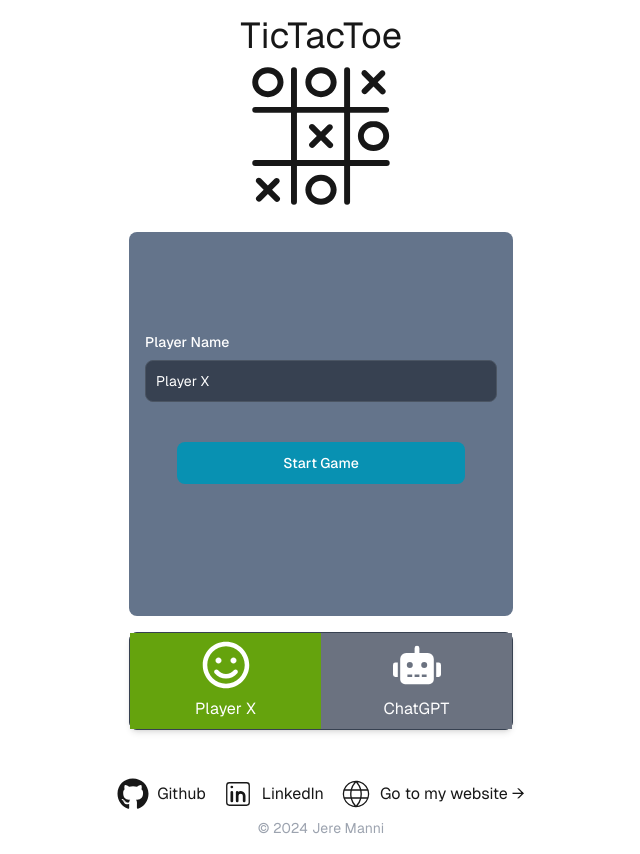
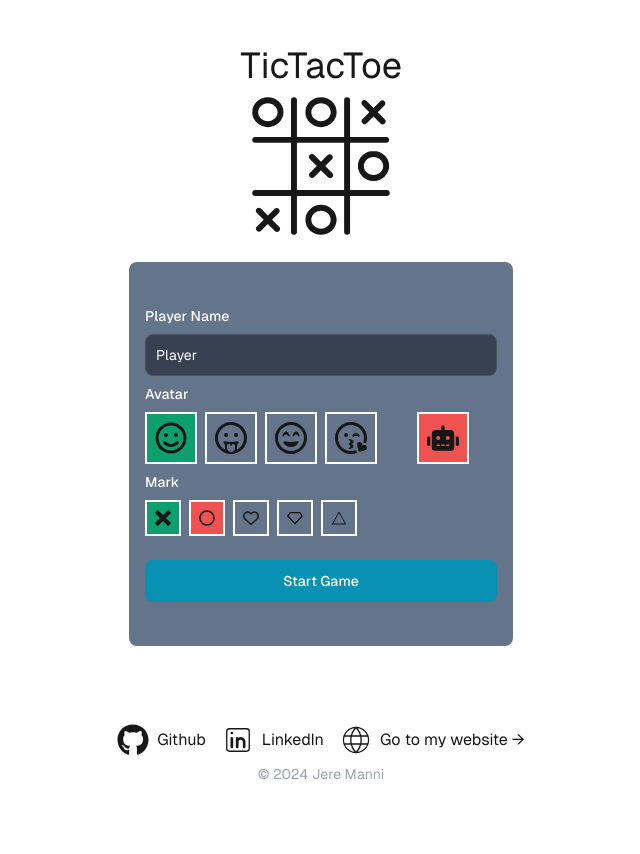
Before and after one commit to Jefishub/tictactoe, a Next.js app: page / in a window 1280 px wide. Both pictures are taken after a click on the button "Play". Shown: the whole page, without its empty margins (319-959 px from the left). After the commit the page ends 800 px from the top, so only its background shows below. Built offline with nearby package versions, Linux system fonts and the light colour scheme.

Commit message:
added player context

```diff
--- a/app/GameContext.tsx
+++ b/app/GameContext.tsx
@@ -13,7 +13,7 @@ const STARTING_STATUS: GameStateType = {
     winner: null,
     status: 'initial',
     playerName1: "Player X",
-    playerName2: "ChatGPT",
+    playerName2: "ChatGPT-3.5",
     difficulty: 'easy'
 }
 
@@ -41,7 +41,7 @@ export type MainContextType = {
     playAgain: () => void
     resetGame: () => void,
     changeStatus: (status: GameStatus) => void
-    startGame: (settings: Partial<GameStateType>) => void
+    startGame: () => void
     messages: Message[]
     status: AssistantStatus
 };
@@ -95,9 +95,9 @@ export const GameProvider = ({ children }: { children: ReactNode }) => {
         setGameState({ ...gameState, status: status })
     }
 
-    const startGame = (settings: Partial<GameStateType>) => {
+    const startGame = () => {
         setGameState(
-            { ...gameState, ...settings, board: EMPTY_BOARD, status: 'game', currentPlayer: 1 }
+            { ...gameState, board: EMPTY_BOARD, status: 'game', currentPlayer: 1 }
         )
     }
 
--- /dev/null
+++ b/app/PlayerContext.tsx
@@ -0,0 +1,72 @@
+'use client';
+
+import React, { createContext, useState, ReactNode, useEffect } from 'react';
+import { FaRobot } from "react-icons/fa";
+import { FaRegSmile } from "react-icons/fa";
+import { IconType } from 'react-icons';
+import { ImCross } from "react-icons/im";
+import { FaRegCircle } from "react-icons/fa";
+
+const PLAYER: PlayerType = {
+    name: "Player X",
+    Avatar: FaRegSmile,
+    Mark: ImCross
+}
+
+const COMPUTER: PlayerType = {
+    name: "ChatGPT-3.5",
+    Avatar: FaRobot,
+    Mark: FaRegCircle,
+}
+
+// Define the context type
+export type PlayerType = {
+    name: string;
+    Avatar: IconType;
+    Mark: IconType;
+};
+
+// Define the context type
+export type ComputerType = {
+    name: string;
+    Avatar: IconType;
+    Mark: IconType;
+};
+
+export type PlayersStateType = {
+    playerState: PlayerType
+    computerState: ComputerType
+    setPlayer: (player: PlayerType) => void
+    setComputer: (computer: ComputerType) => void
+}
+
+// Create the GameContext
+export const PlayerContext = createContext<PlayersStateType>({
+    playerState: PLAYER,
+    computerState: COMPUTER,
+    setPlayer: (player) => { },
+    setComputer: (computer) => { }
+
+});
+
+// GameProvider component to wrap the app
+export const PlayerProvider = ({ children }: { children: ReactNode }) => {
+    const [playerState, setPlayerState] = useState<PlayerType>(PLAYER);
+    const [computerState, setComputerState] = useState<ComputerType>(COMPUTER);
+
+    const setPlayer = (player: PlayerType) => {
+        console.log(player);
+
+        setPlayerState(player)
+    }
+
+    const setComputer = (computer: ComputerType) => {
+        setComputerState(computer)
+    }
+
+    return (
+        <PlayerContext.Provider value={{ playerState, computerState, setPlayer, setComputer }}>
+            {children}
+        </PlayerContext.Provider>
+    );
+};
--- a/app/components/Button/BasicButton.tsx
+++ /dev/null
@@ -1,7 +0,0 @@
-export const BasicButton = ({ text, className }: { text: string, className: string }) => {
-    return (
-        <button className={"ring-2 p-4 hover:bg-slate-500 rounded-lg " + className}>
-            {text}
-        </button>
-    )
-}
--- a/app/components/GameScreen.tsx
+++ b/app/components/GameScreen.tsx
@@ -24,10 +24,10 @@ export const GameScreen = () => {
                     {(gameState.status === 'game' || gameState.status === 'end') && <Board />}
                 </div>}
 
-            {gameState.status != 'initial' &&
+            {['game', 'end'].includes(gameState.status) &&
                 <Card className="w-full max-w-96" theme={{ root: { children: "flex h-full flex-col justify-center gap-4" } }}>
                     <div className="grid grid-cols-2 w-full h-24">
-                        <PlayerCard isPlayerTurn={gameState.currentPlayer === 1} playerName={gameState.playerName1} />
+                        <PlayerCard isPlayerTurn={gameState.currentPlayer === 1} />
                         <ComputerCard isPlayerTurn={gameState.currentPlayer === 2} playerName={gameState.playerName2} Avatar={FaRobot} />
                     </div>
                 </Card>}
--- a/app/components/PlayerCard.tsx
+++ b/app/components/PlayerCard.tsx
@@ -2,28 +2,30 @@
 
 import { useContext } from "react"
 import { GameContext } from "../GameContext"
-import { FaRegSmile, FaRegGrinStars, FaRegFrown } from "react-icons/fa";
+import { FaRegGrinStars, FaRegFrown } from "react-icons/fa";
+import { PlayerContext } from "../PlayerContext";
 
-const PlayerCard = ({ isPlayerTurn, playerName }: { isPlayerTurn: boolean, playerName: string }) => {
+const PlayerCard = ({ isPlayerTurn }: { isPlayerTurn: boolean }) => {
     const { gameState } = useContext(GameContext)
+    const { playerState  } = useContext(PlayerContext)
 
     const bgColor = () => {
-        if (gameState.winner === gameState.playerName1) return "bg-lime-600"
-        if (gameState.winner === gameState.playerName2) return "bg-red-600"
+        if (gameState.winner === "1") return "bg-lime-600"
+        if (gameState.winner === "2") return "bg-red-600"
         if (isPlayerTurn) return "bg-lime-600"
         return "bg-gray-500"
     }
 
     const Avatar = () => {
-        if (gameState.winner === gameState.playerName1) return <FaRegGrinStars className={`size-12`} />
-        if (gameState.winner === gameState.playerName2) return <FaRegFrown className={`size-12`} />
-        return <FaRegSmile className={`size-12`} />
+        if (gameState.winner === "1") return <FaRegGrinStars className={`size-12`} />
+        if (gameState.winner === "2") return <FaRegFrown className={`size-12`} />
+        return <playerState.Avatar className={`size-12`} />
     }
 
     return (
         <div className={`flex justify-center items-center flex-col text-white gap-2 ${bgColor()}`}>
             {<Avatar />}
-            <div>{playerName}</div>
+            <div>{playerState.name}</div>
         </div>
     )
 }
--- a/app/components/Settings.tsx
+++ b/app/components/Settings.tsx
@@ -1,28 +1,63 @@
 import { FormEvent, useContext, useState } from "react"
 import { Button, Label, TextInput } from "flowbite-react"
-import {  GameContext } from "../GameContext"
+import { GameContext } from "../GameContext"
+import { FaRegSmile } from "react-icons/fa";
+import { FaRegFaceGrinTongue, FaRegFaceGrinBeam, FaRegFaceKissWinkHeart, FaRegHeart } from "react-icons/fa6";
+import { ImCross } from "react-icons/im";
+import { FaRegCircle } from "react-icons/fa";
+import { RiVipDiamondLine } from "react-icons/ri";
+import { IoTriangleOutline } from "react-icons/io5";
+import { FaRobot } from "react-icons/fa";
+import { PlayerContext } from "../PlayerContext";
 
 export const SettingsForm = () => {
     const { startGame } = useContext(GameContext)
-    const [name, setName] = useState("Player X")
-    /* const [difficulty, setDifficulty] = useState<Difficulty>("easy") */
+    const { setComputer, setPlayer, computerState } = useContext(PlayerContext)
+    const [playerName, setPlayerName] = useState("Player")
+    const [avatar, setAvatar] = useState<number>(0)
+    const [mark, setMark] = useState<number>(0)
+    const [mark2, setMark2] = useState<number>(1)
 
     const submitForm = (e: FormEvent) => {
         e.preventDefault()
-        startGame({ playerName1: name })
+        setPlayer({ name: playerName, Avatar: avatarList[avatar], Mark: markList[mark] })
+        setComputer({ ...computerState, Mark: markList[mark2] })
+        startGame()
+    }
+
+    const markToggle = (index: number) => {
+        if (index === 0) {
+            setMark2(1)
+        } else if (index === 1) {
+            setMark2(0)
+        }
+        setMark(index)
     }
 
     return (
         <form className="flex flex-col flex-grow w-full gap-2 p-4" onSubmit={(e) => submitForm(e)}>
             <Label htmlFor="email1" value="Player Name" />
-            <TextInput id="name" name="name" value={name} required onChange={(e) => setName(e.target.value)}/>
-            {/* <Label htmlFor="email1" value="Difficulty" />
-            <Select id="difficulty" name="difficulty" required onChange={(e) => setDifficulty(e.target.value as Difficulty)}>
-                <option value={'easy'}>Easy</option>
-                <option value={'medium'}>Medium</option>
-                <option value={'hard'}>Hard</option>
-            </Select> */}
-            <Button type="submit" className="m-8">Start Game</Button>
+            <TextInput id="name" name="name" value={playerName} required onChange={(e) => setPlayerName(e.target.value)} />
+            <Label htmlFor="avatar" value="Avatar" />
+            <div className="flex flex-row flex-wrap gap-2" id="avatar">
+                {avatarList.map((Avatar, i) => {
+                    return <div key={i} className={`border-2 border-white p-2 ${avatar === i && "bg-green-500"}`} onClick={() => setAvatar(i)}><Avatar className="size-8" /></div>
+                })}
+                <div className={`border-2 border-white p-2 bg-red-500 ml-8`} ><FaRobot className="size-8" /></div>
+            </div>
+            <Label htmlFor="mark" value="Mark" />
+            <div className="flex flex-row flex-wrap gap-2" id="mark">
+                {markList.map((Avatar, i) => {
+                    return <div key={i} className={`border-2 border-white p-2 ${mark === i && "bg-green-500"} ${mark2 === i && "bg-red-500"}`} onClick={() => markToggle(i)}><Avatar className="size-4" /></div>
+                })}
+            </div>
+            <Button type="submit" className="mt-4">Start Game</Button>
         </form>
     )
 }
+
+const avatarList = [
+    FaRegSmile, FaRegFaceGrinTongue, FaRegFaceGrinBeam, FaRegFaceKissWinkHeart
+]
+
+const markList = [ImCross, FaRegCircle, FaRegHeart, RiVipDiamondLine, IoTriangleOutline]
--- a/app/page.tsx
+++ b/app/page.tsx
@@ -2,6 +2,7 @@ import CustomFooter from "./components/Footer";
 import { GameScreen } from "./components/GameScreen";
 import { Header } from "./components/Header";
 import { GameProvider } from "./GameContext";
+import { PlayerProvider } from "./PlayerContext";
 
 export default function Home() {
   return (
@@ -9,7 +10,9 @@ export default function Home() {
       <main className="flex flex-col w-full row-start-2 m-auto">
         <Header />
         <GameProvider >
-          <GameScreen />
+          <PlayerProvider>
+            <GameScreen />
+          </PlayerProvider>
         </GameProvider>
       </main>
       <CustomFooter />
```
